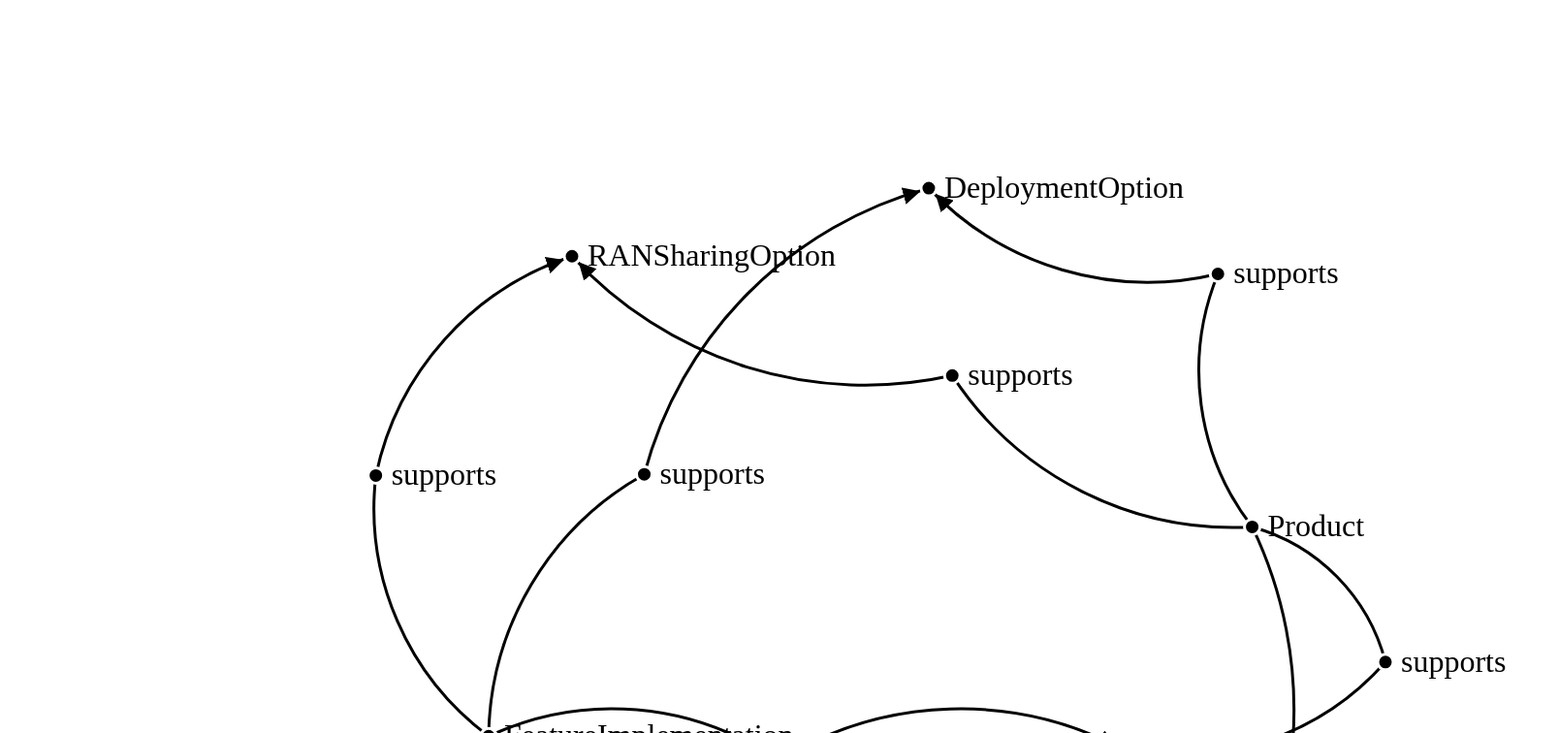
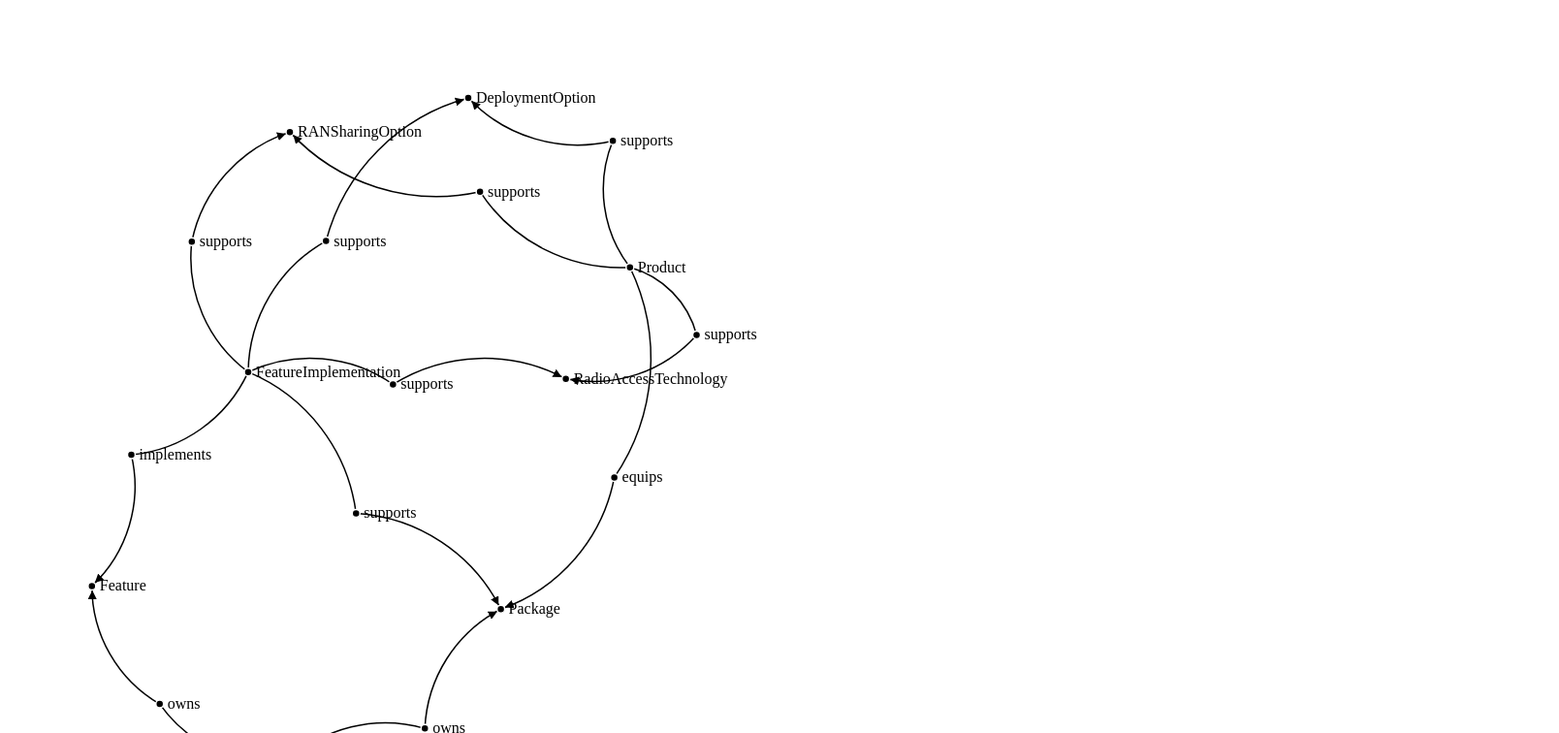
Before and after one commit to gsongsong/duml, a website: page index.html in a window 1280 px wide. Shown: the top 756 px of the page at 97% size, 1608 px wide, since content can reach past the window. Drawn offline with nearby package versions, Linux system fonts and the light colour scheme.

Commit message:
update layout

```diff
--- a/index.html
+++ b/index.html
@@ -36,7 +36,7 @@
     const classDiagram = duml.ClassDiagram(
       d3,
       { classes, associations },
-      { width: 1600, height: 1600, vw: 800, vh: 800, force: -1600 }
+      { width: 800, height: 800, vw: 800, vh: 800, force: -1600 }
     );
     document.body.appendChild(classDiagram);
   </script>
```
